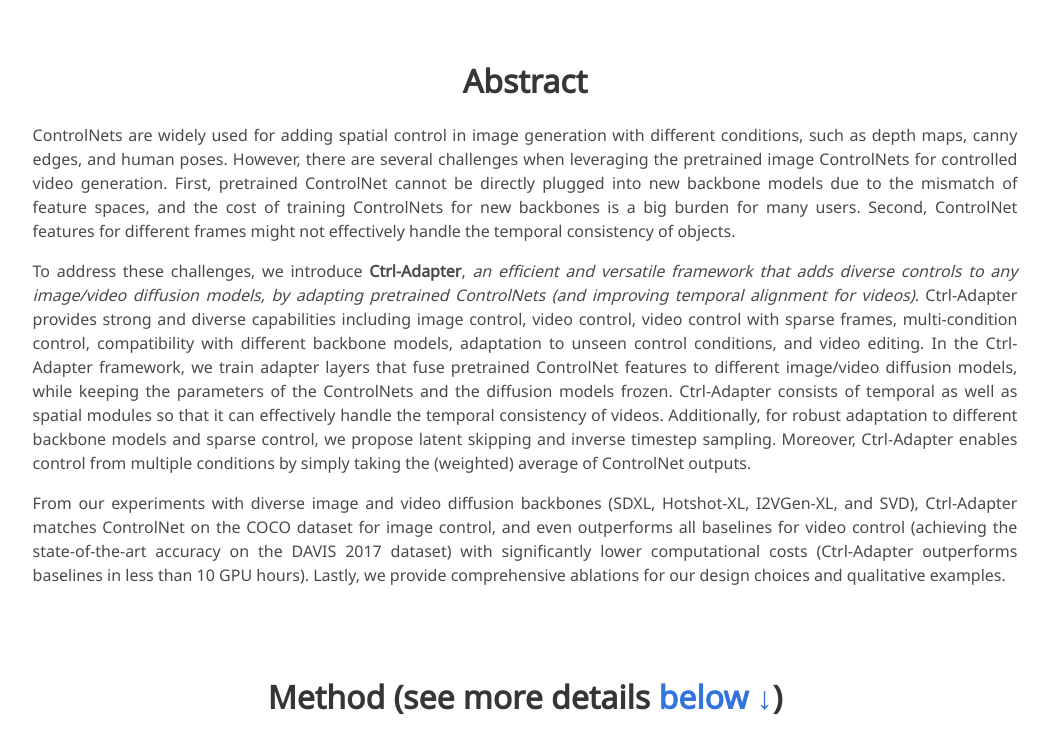
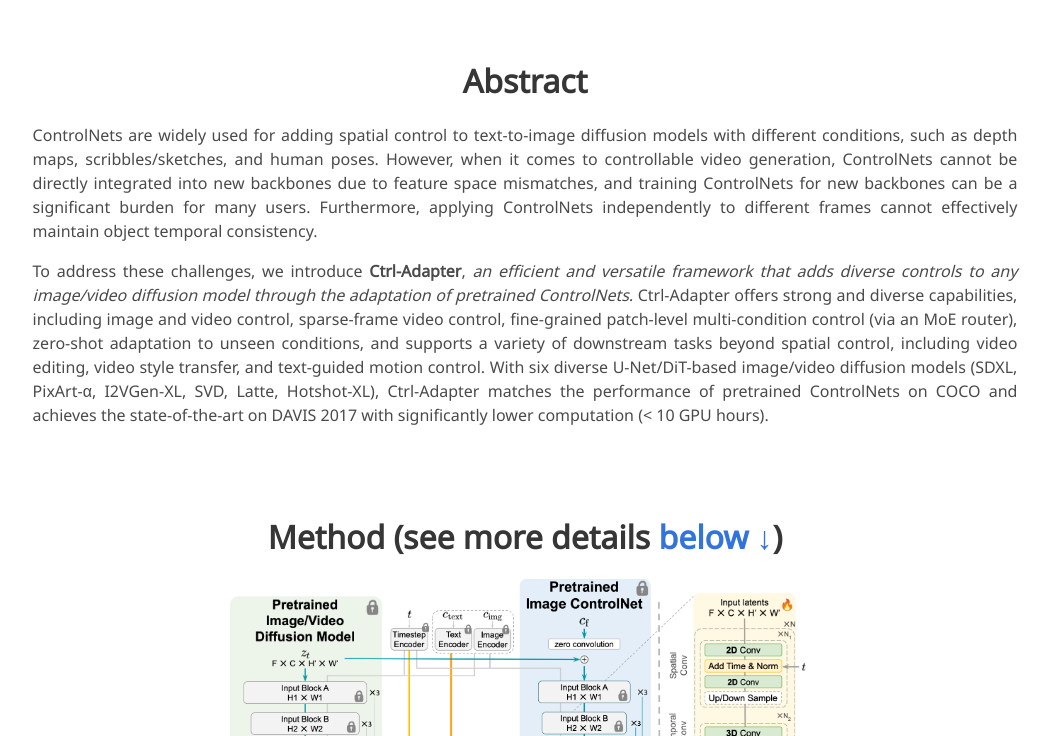
Before and after one commit to Ctrl-Adapter/ctrl-adapter.github.io, a plain HTML site: page index.html in a window 1280 px wide. Shown: the part 1040-1776 px from the top of the page, without its empty margins (115-1165 px from the left). Drawn offline with nearby package versions, Linux system fonts and the light colour scheme; some icons are missing; files whose address does not match are found by name; a web font is replaced by a local one.

Commit message:
Update figures and descriptions

```diff
--- a/index.html
+++ b/index.html
@@ -129,57 +129,24 @@
 				<div class="column is-four-fifths">
 					<h2 class="title is-3">Abstract</h2>
 					<div class="content has-text-justified">
+
 						<p>
-							ControlNets are widely used for adding spatial control in image generation with different
-							conditions, such as depth
-							maps, canny edges, and human poses. However, there are several challenges when leveraging
-							the
-							pretrained image
-							ControlNets for controlled video generation. First, pretrained ControlNet cannot be directly
-							plugged into new backbone
-							models due to the mismatch of feature spaces, and the cost of training ControlNets for new
-							backbones is a big burden for
-							many users. Second, ControlNet features for different frames might not effectively handle
-							the
-							temporal consistency of
-							objects.
+							ControlNets are widely used for adding spatial control to text-to-image diffusion models with different conditions, such
+							as depth maps, scribbles/sketches, and human poses. However, when it comes to controllable video generation, ControlNets
+							cannot be directly integrated into new backbones due to feature space mismatches, and training ControlNets for new
+							backbones can be a significant burden for many users. Furthermore, applying ControlNets independently to different
+							frames cannot effectively maintain object temporal consistency.
 						</p>
 						<p>
-							To address these challenges, we introduce <b>Ctrl-Adapter</b>, <i>an efficient and versatile
-								framework that adds diverse
-								controls to any image/video diffusion models, by adapting pretrained ControlNets (and
-								improving temporal alignment for
-								videos).</i> Ctrl-Adapter provides strong and diverse capabilities including image
-							control,
-							video control, video control
-							with sparse frames, multi-condition control, compatibility with different backbone models,
-							adaptation to unseen control
-							conditions, and video editing. In the Ctrl-Adapter framework, we train adapter layers that
-							fuse
-							pretrained ControlNet
-							features to different image/video diffusion models, while keeping the parameters of the
-							ControlNets and the diffusion
-							models frozen. Ctrl-Adapter consists of temporal as well as spatial modules so that it can
-							effectively handle the
-							temporal consistency of videos. Additionally, for robust adaptation to different backbone
-							models
-							and sparse control, we
-							propose latent skipping and inverse timestep sampling. Moreover, Ctrl-Adapter enables
-							control
-							from multiple conditions
-							by simply taking the (weighted) average of ControlNet outputs.
-						</p>
-						<p>
-							From our experiments with diverse image and video
-							diffusion backbones (SDXL, Hotshot-XL, I2VGen-XL, and SVD), Ctrl-Adapter matches ControlNet
-							on
-							the COCO dataset for
-							image control, and even outperforms all baselines for video control (achieving the
-							state-of-the-art accuracy on the
-							DAVIS 2017 dataset) with significantly lower computational costs (Ctrl-Adapter outperforms
-							baselines in less than 10 GPU
-							hours). Lastly, we provide comprehensive ablations for our design choices and qualitative
-							examples.
+							To address these challenges, we introduce <b>Ctrl-Adapter</b>,
+							<i>an efficient and versatile framework that adds diverse controls to any image/video diffusion model through the
+							adaptation of pretrained ControlNets.</i> Ctrl-Adapter offers strong and diverse capabilities, including image and video
+							control, sparse-frame video control, fine-grained patch-level multi-condition control (via an MoE router), zero-shot
+							adaptation to unseen conditions, and supports a variety of downstream tasks beyond spatial control, including video
+							editing, video style transfer, and text-guided motion control. With six diverse U-Net/DiT-based image/video diffusion
+							models (SDXL, PixArt-α,  I2VGen-XL, SVD, Latte, Hotshot-XL), Ctrl-Adapter matches the performance of pretrained
+							ControlNets on COCO and achieves the state-of-the-art on DAVIS 2017 with significantly lower computation (< 10 GPU
+							hours).
 						</p>
 
 					</div>
@@ -1668,7 +1635,7 @@
 					<br><br>
 
 					<div class="content is-centered has-text-centered">
-						<h3 class="example-heading">Image Generation with Condition Control (w/ SDX:; U-Net based)</h3>
+						<h3 class="example-heading">Image Generation with Condition Control (w/ SDXL; U-Net based)</h3>
 						<hr>
 
 						<div style="max-width: 1200px;margin: auto;">
@@ -2046,10 +2013,7 @@
 							Ctrl-Adapter supports diverse capabilities including image control, video control, video
 							control
 							with sparse frames, multi-condition control,
-							compatibility with different backbone models, adaptation to unseen control conditions, and
-							video
-							editing,
-							while previous methods support only some
+							compatibility with different backbone models, while previous methods support only support a small subset
 							of them.
 						</p>
 					</div>
@@ -2107,7 +2071,7 @@
 					<h3 class="title is-4">Video Generation from Multiple Conditions</h3>
 
 					<img src="./static/images/moe_method.png" alt="Video Generation from Multiple Conditions"
-						width="45%">
+						width="65%">
 					<br><br>
 
 					<div class="content has-text-justified">
@@ -2116,12 +2080,8 @@
 							control
 							features of multiple
 							ControlNets via Ctrl-Adapter.
-							We first average the ControlNet output features via learnable
-							scalar weights for each Ctrl-Adapter block, then provide such fused ControlNet features as
-							input
-							to a shared and unified Ctrl-Adapter. The
-							weighted-average approach can be understood
-							as a lightweight mixture-of-experts (MoE).
+							For this, we propose a lightweight mixture-of-experts (MoE) router that takes patch-level inputs and assigns weights to each condition.
+							In our experiments, we find that our MoE router is more effective than equal weights or unconditinoal global weights.
 						</p>
 					</div>
 
@@ -2129,9 +2089,9 @@
 
 					<h3 class="title is-4">Evaluation on Video Control and Image Control with Single Condition</h3>
 
-					<img src="./static/images/table_video_control_single_condition.png" alt="Table - Video/Image Generation from Single Condition" width="44%">
-
-					<img src="./static/images/table_image_control.png" alt="Tabe - Video/Image Generation from Single Condition" width="50%">
+					<img src="./static/images/table_video_control_single_condition.png" alt="Table - Video/Image Generation from Single Condition" width="43%">
+
+					<img src="./static/images/table_image_control.png" alt="Tabe - Video/Image Generation from Single Condition" width="54%">
 
 					<br><br>
 
@@ -2149,7 +2109,7 @@
 					<h3 class="title is-4">Evaluation on Video Control with Multiple Conditions</h3>
 
 					<img src="./static/images/table_video_control_multi_conditions.png" alt="Table - Video Generation from Multiple Conditions"
-						width="48%">
+						width="70%">
 
 					<br><br>
 
@@ -2157,8 +2117,8 @@
 					<div class="content has-text-justified">
 						<p>
 							More conditions improve spatial control in video generation.
-							The proposed linear weight
-							outperforms the equal-weight approach as the number of conditions increases.
+							The proposed patch-level weighting method
+							outperforms the equal-weight approach and unconditin global weighting.
 							The control sources
 							are abbreviated as D (depth map), C (canny edge), N (surface normal), S (softedge), Seg (semantic
 							segmentation map), L (line art), and P (human pose).
@@ -2189,7 +2149,7 @@
 					<h3 class="title is-4">Ablation Study - Skipping Latents from ControlNet Inputs</h3>
 
 					<div style="display: flex; justify-content: center;">
-						<img src="./static/images/table_ablation_skip_latent.png" alt="training efficiency - video" width="70%">
+						<img src="./static/images/table_ablation_skip_latent.png" alt="training efficiency - video" width="65%">
 					</div>
 					<br><br>
 
```
Also changed, not shown: static/images/moe_method.png, static/images/table_ablation_skip_latent.png, static/images/table_image_control.png, static/images/table_summary.png, static/images/table_video_control_multi_conditions.png, static/images/table_video_control_single_condition.png.
